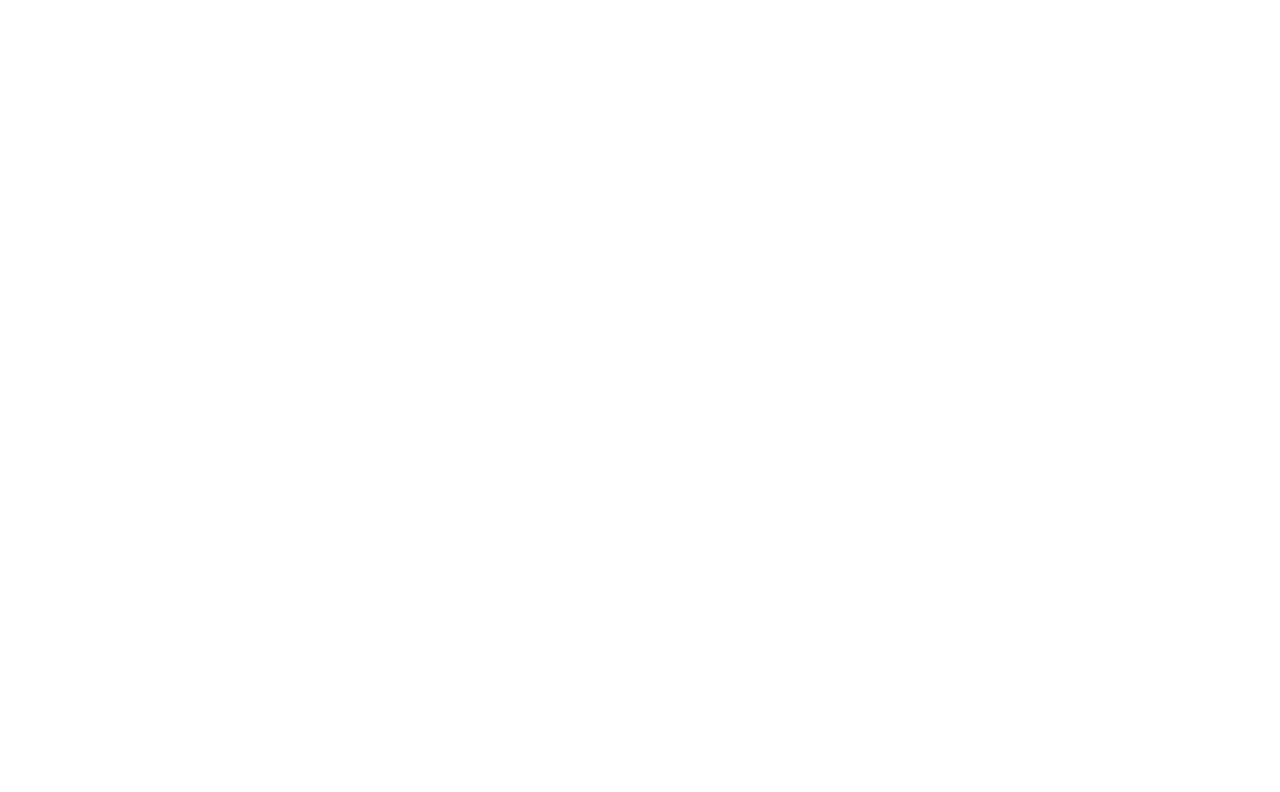
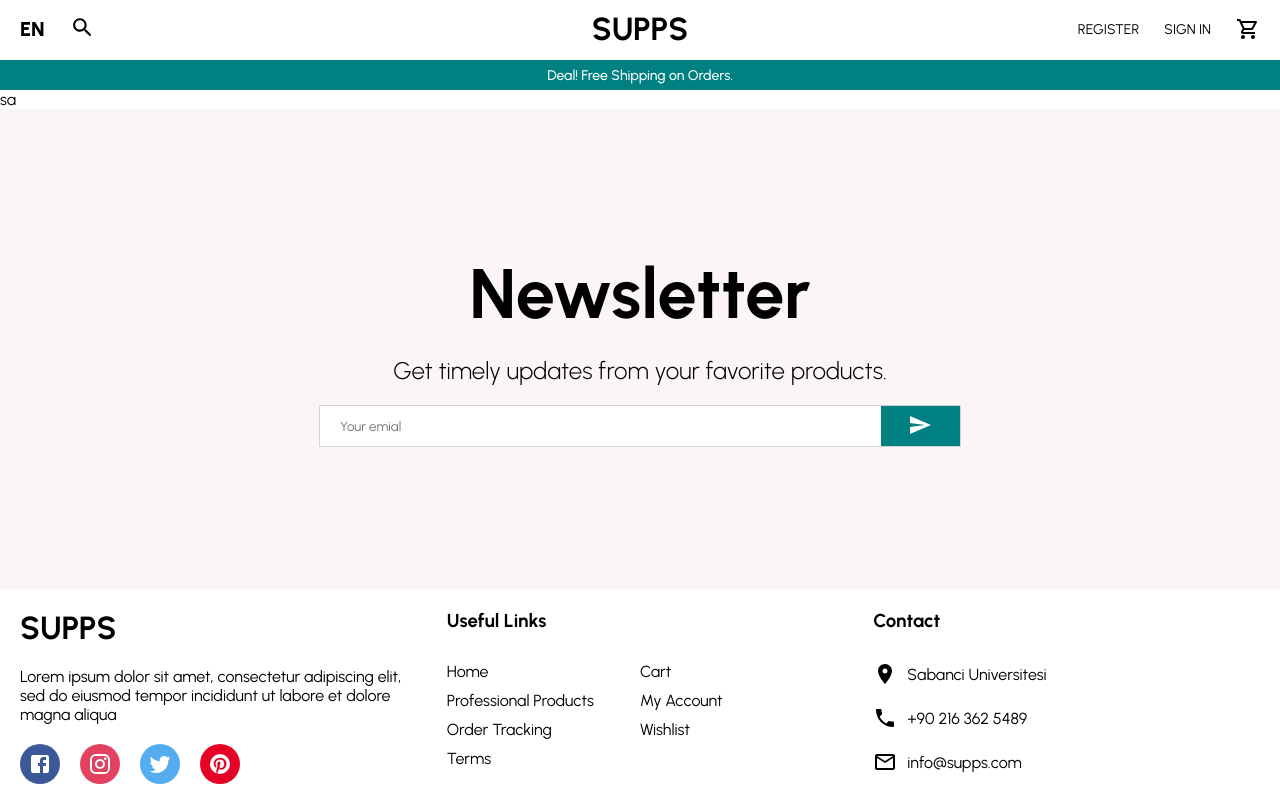
Before and after one commit to batuonart/CS308-supplement-react-app, a React (Create React App) app in the folder ECOMMERCEAPI/client/: page /orders in a window 1280 px wide. Before the commit this address had no page. Shown: the top 792 px of the page. Built offline with nearby package versions, Linux system fonts and the light colour scheme; grey boxes are pictures that could not be loaded.

Commit message:
navbar organized again

```diff
--- a/ECOMMERCEAPI/client/src/App.jsx
+++ b/ECOMMERCEAPI/client/src/App.jsx
@@ -5,6 +5,8 @@
 import Product from "./pages/Product";
 import ProductList from "./pages/ProductList";
 import Register from "./pages/Register";
+import Orders from "./pages/Orders";
+
 import {
     BrowserRouter as Router,
     Routes,
@@ -28,6 +30,8 @@
                 <Route path="/products/:category" element={<ProductList />}></Route>
                 <Route path="/success" element={<Success />}></Route>
                 <Route path="/search" element={<Search />}></Route>
+                <Route path="/orders" element={<Orders />}></Route>
+
             </Routes>
         </Router>
     );
--- a/ECOMMERCEAPI/client/src/components/Navbar.jsx
+++ b/ECOMMERCEAPI/client/src/components/Navbar.jsx
@@ -1,7 +1,7 @@
 import React from 'react'
 import styled from 'styled-components'
-import { Search, ShoppingCartOutlined, ExitToAppOutlined } from '@material-ui/icons'
-import { Badge } from '@material-ui/core'
+import { Search, ShoppingCartOutlined, ExitToAppOutlined, AccountCircle } from '@material-ui/icons'
+import { Badge, Menu } from '@material-ui/core'
 import { mobile } from "../responsive"
 import Register from "../pages/Register"
 import { Link } from 'react-router-dom'
@@ -34,7 +34,8 @@
 `
 
 const Language = styled.span`
-    font-size: 14px;
+    font-size: 20px;
+    font-weight: 800;
     cursor: pointer;
     ${mobile({
         display: "none"
@@ -91,10 +92,12 @@
 
 const Greeting = styled.span`
     font-size: 20px;
-    margin-left: 25px;
-    margin-bottom: 10px;
+
     cursor: auto;
     font-weight: 700;
+`
+const ProfilePicture = styled.div`
+
 `
 
 const Navbar = () => {
@@ -113,12 +116,13 @@
             <Wrapper>
                 <Left>
                     <Language>EN</Language>
-                    <SearchContainer>
+                    <MenuItem>
+                    <Link to="/search">
+                            <Search style={{color: "black", fontSize: 25}}/>
+                        </Link>
+                    </MenuItem>
                         {/* <Input placeholder="Search"/> */}
-                        <Link to="/search">
-                            <Search style={{color: "gray", fontSize: 16}}/>
-                        </Link>
-                    </SearchContainer>
+
                 </Left>
                 <Center>
                     <Link to="/" style={{textDecoration: "none", color: "black"}}>
@@ -129,10 +133,21 @@
                 </Center>
                 <Right>
                     { user ?
-                        <><MenuItem onClick={ handleClick }>
+                        <>
+                        <MenuItem>
+                            <Greeting>Hello {user.username}!</Greeting>
+                        </MenuItem>
+                        <MenuItem onClick={ handleClick }>
                             <ExitToAppOutlined />
-                            <Greeting>Hello {user.username}</Greeting>
                         </MenuItem>
+                        <MenuItem>
+                            <ProfilePicture>
+                                <Link to="/orders">
+                                <AccountCircle style={{color: "black", fontSize: 30}}/>
+                            </Link>
+                            </ProfilePicture>
+                        </MenuItem>
+
                         </>
                         : <><Link to="/register" style={{ textDecoration: "none", color: "black" }}>
                             <MenuItem>REGISTER</MenuItem>
--- a/ECOMMERCEAPI/client/src/pages/Home.jsx
+++ b/ECOMMERCEAPI/client/src/pages/Home.jsx
@@ -11,8 +11,8 @@
 const Home = () => {
   return (
     <div>
+        <Navbar />
         <Announcement />
-        <Navbar />
         <Slider />
         <Categories />
         <Products />
--- a/ECOMMERCEAPI/client/src/pages/Orders.jsx
+++ b/ECOMMERCEAPI/client/src/pages/Orders.jsx
@@ -0,0 +1,46 @@
+import React from 'react'
+import Announcement from '../components/Announcement'
+import Navbar from '../components/Navbar'
+import Newsletter from '../components/Newsletter'
+import Footer from '../components/Footer'
+import styled from 'styled-components'
+import { Button } from '@material-ui/core'
+import { publicRequest } from "../requestMethod"
+import { useState } from "react"
+import Product from '../components/Product'
+
+const SearchContainer = styled.div`
+    margin-top: 10px;
+    border: 0.5px solid lightgray;
+    display: flex;
+    align-items: center;
+    margin-left: 25px;
+    padding: 5px;
+`
+const Input = styled.input`
+    border: none;
+`
+const ProductContainer = styled.div`
+    display: flex;
+    flex-direction: row;
+    flex-wrap: wrap;
+    justify-content: center;
+    align-items: center;
+
+  & > div {
+    flex-basis: calc(33.33% - 10px); /* 33.33% is the width of each item, 10px is the space between items */
+    margin: 5px; /* margin between items */
+  }
+`
+const Orders = () => {
+  return (
+    <div> <Navbar/>
+    <Announcement/>
+
+        sa
+    <Newsletter />
+    <Footer /></div>
+  )
+}
+
+export default Orders
```
